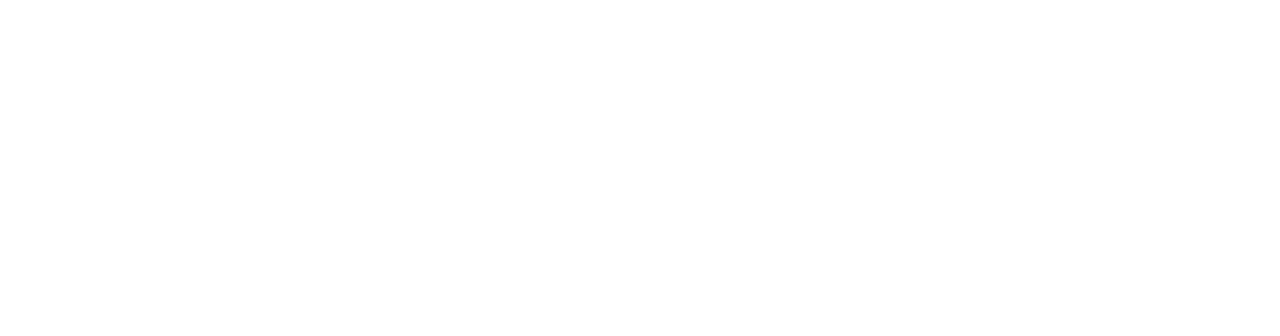
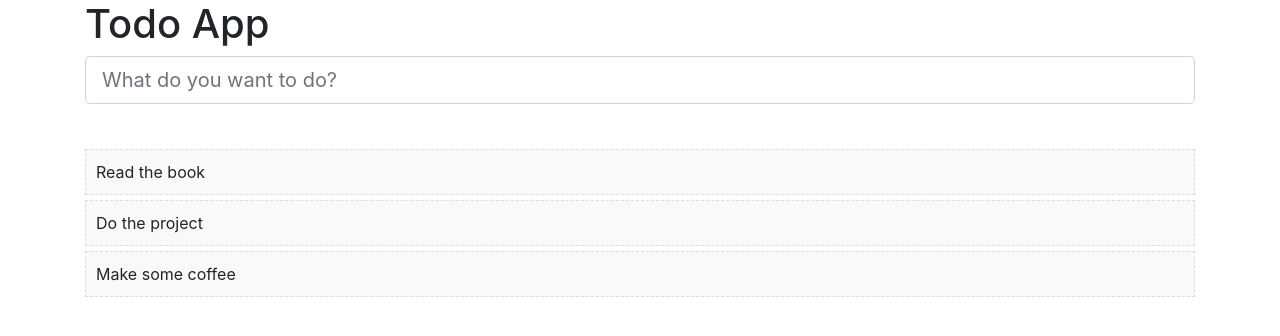
Before and after one commit to omid-kamangar/todo, a plain HTML site: page index.html in a window 1280 px wide. Drawn offline with nearby package versions, Linux system fonts and the light colour scheme.

Commit message:
Create the basic structure

```diff
--- a/index.html
+++ b/index.html
@@ -6,7 +6,36 @@
   <link rel="stylesheet" href="style.css">
 </head>
 <body>
-
+  <div class="container">
+    <div class="row">
+      <div class="col-sm-12">
+        <h1>Todo App</h1>
+        <input id="todo-input" class="form-control form-control-lg" placeholder="What do you want to do?">
+        <div id="todo-list">
+          <ul>
+            <li>
+              Read the book
+              <span class="actions">
+                <a class="delete">Delete</a>
+              </span>
+            </li>
+            <li>
+              Do the project
+              <span class="actions">
+                <a class="delete">Delete</a>
+              </span>
+            </li>
+            <li>
+              Make some coffee
+              <span class="actions">
+                <a class="delete">Delete</a>
+              </span>
+            </li>
+          </ul>
+        </div>
+      </div>
+    </div>
+  </div>
   <script src="app.js">
 </body>
 </html>
--- a/style.css
+++ b/style.css
@@ -0,0 +1,35 @@
+#todo-list {
+  padding-top: 40px;
+}
+
+#todo-list ul {
+  padding-left: 0;
+  list-style-type: none;
+}
+
+#todo-list ul li {
+  padding: 10px;
+  border: 1px dashed #ddd;
+  margin-top: 5px;
+  background-color: rgba(240, 240, 240, 0.4);
+}
+
+span.actions {
+  float: right;
+}
+
+
+a.delete {
+  color: red;
+  cursor: pointer;
+  visibility: hidden;
+}
+
+#todo-list ul li:hover {
+  background-color: rgba(240, 240, 240, 0.9);
+}
+
+#todo-list ul li:hover a.delete {
+  visibility: visible;
+  color: red;
+}
```
